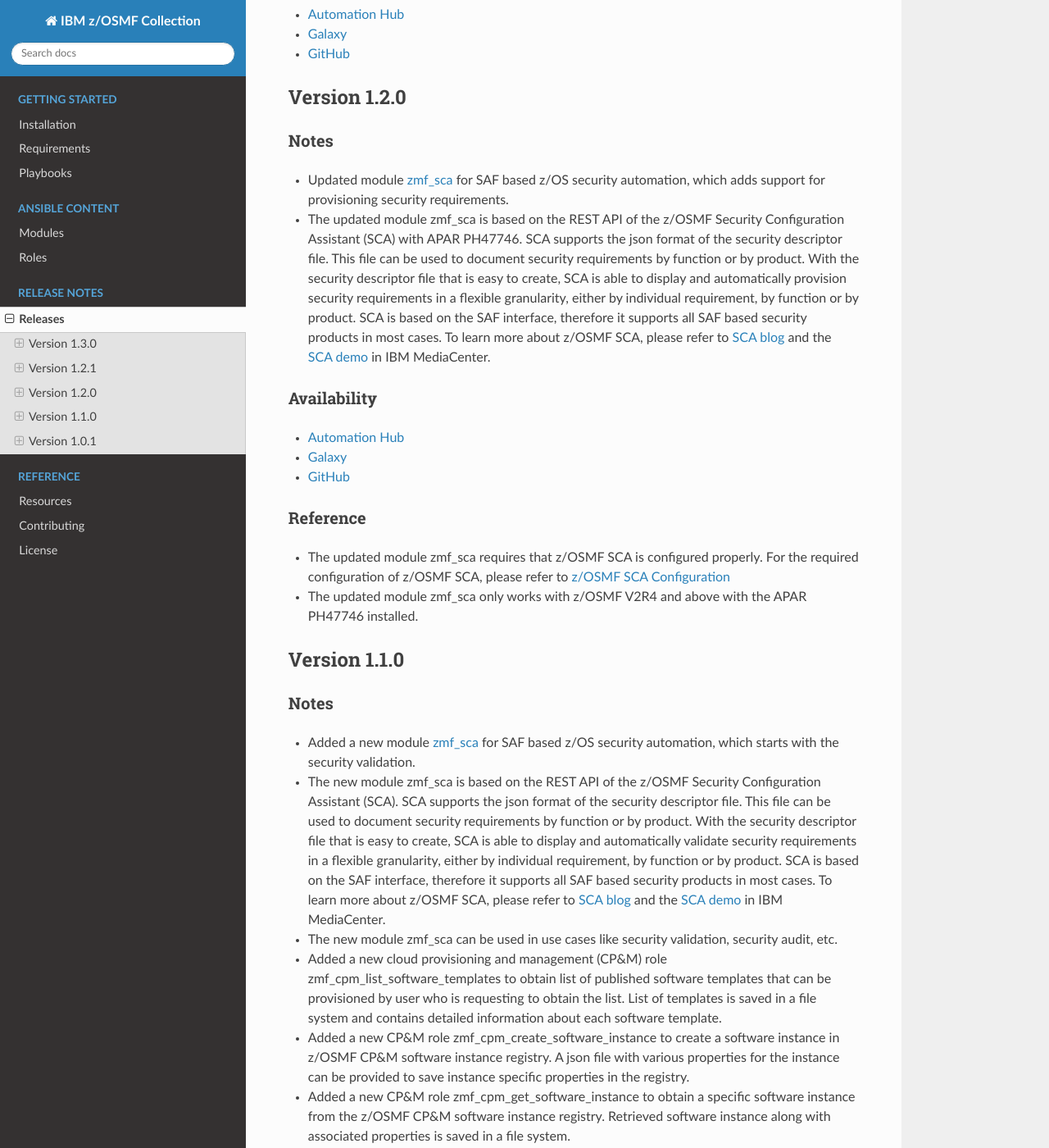
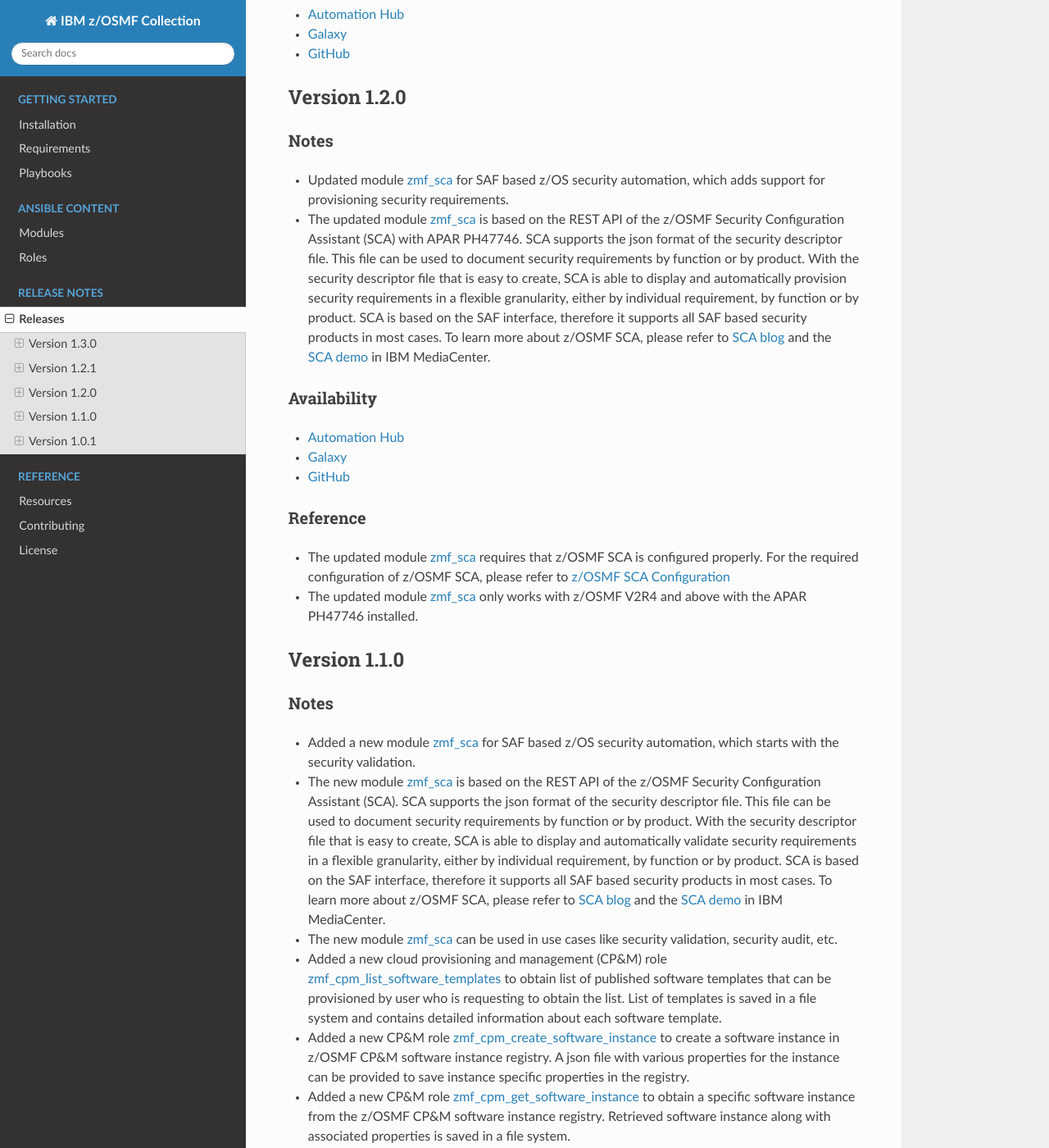
Before and after one commit to IBM/ibm_zosmf, a Sphinx documentation site: the page built from docs/source/release_notes.rst, in a window 1280 px wide and 1400 px high, scrolled down 1164 px. Shown: the whole window at 82% size. Built offline with Sphinx 7.4.7 and the Read the Docs theme 2.0.0, drawn with Linux system fonts in a browser that asks for light colours; some of the changed text lies outside the part shown.

```diff
--- a/docs/source/release_notes.rst
+++ b/docs/source/release_notes.rst
@@ -13,13 +13,13 @@ Version 1.3.0
 Notes
 -----
 
-* Added a new z/OSMF Software Management role zmf_swmgmt_identify_missing_critical_updates to determine if a software
+* Added a new z/OSMF Software Management role `zmf_swmgmt_identify_missing_critical_updates`_ to determine if a software
   instance is missing software updates to resolve PE PTFs, HIPER fixes, or other exception SYSMODs identified by ERROR
   HOLDDATA.  It also helps you identify the SYSMODs that resolve those exceptions.
-* Added a new z/OSMF Software Management role zmf_swmgmt_identify_missing_fixcat_updates to determine if a software
+* Added a new z/OSMF Software Management role `zmf_swmgmt_identify_missing_fixcat_updates`_ to determine if a software
   instance is missing updates for fix categories that might be applicable to the software instance.  It also helps you
   identify the SYSMODs that resolve the missing updates.
-* Added a new z/OSMF Software Management role zmf_swmgmt_search_software_updates to search a software instance for one
+* Added a new z/OSMF Software Management role `zmf_swmgmt_search_software_updates`_ to search a software instance for one
   or more software updates  to determine which updates are installed or updates that need to be installed.
 
 * New roles
@@ -64,7 +64,7 @@ Notes
 -----
 
 * Updated module `zmf_sca`_ for SAF based z/OS security automation, which adds support for provisioning security requirements.
-* The updated module zmf_sca is based on the REST API of the z/OSMF Security Configuration Assistant (SCA) with APAR PH47746.
+* The updated module `zmf_sca`_ is based on the REST API of the z/OSMF Security Configuration Assistant (SCA) with APAR PH47746.
   SCA supports the json format of the security descriptor file. This file can be used to document security requirements
   by function or by product. With the security descriptor file that is easy to create,
   SCA is able to display and automatically provision security requirements in a flexible granularity,
@@ -82,9 +82,9 @@ Availability
 Reference
 ---------
 
-* The updated module zmf_sca requires that z/OSMF SCA is configured properly.
+* The updated module `zmf_sca`_ requires that z/OSMF SCA is configured properly.
   For the required configuration of z/OSMF SCA, please refer to `z/OSMF SCA Configuration`_
-* The updated module zmf_sca only works with z/OSMF V2R4 and above with the APAR PH47746 installed.
+* The updated module `zmf_sca`_ only works with z/OSMF V2R4 and above with the APAR PH47746 installed.
 
 Version 1.1.0
 =============
@@ -120,9 +130,9 @@ Availability
 Reference
 ---------
 
-* The new module zmf_sca requires that z/OSMF SCA is configured properly.
+* The new module `zmf_sca`_ requires that z/OSMF SCA is configured properly.
   For the required configuration of z/OSMF SCA, please refer to `z/OSMF SCA Configuration`_
-* The new module zmf_sca only works with z/OSMF V2R4 and above with the APAR PH41248 installed.
+* The new module `zmf_sca`_ only works with z/OSMF V2R4 and above with the APAR PH41248 installed.
 * The new cloud provisioning and management roles requires z/OSMF cloud provisioning and management
   configured properly and users who will use these roles should be provided appropriate access on
   z/OS system.
@@ -165,7 +175,7 @@ Reference
 
 * Supported by `z/OS V2R3`_ or later.
 * Supported by `z/OS Management Facility`_ V2R3 or later.
-* Module zmf_authenticate is supported by z/OSMF APAR PH12143 (PTF UI66511 for V2R3, PTF UI66512 for V2R4).
+* Module `zmf_authenticate`_ is supported by z/OSMF APAR PH12143 (PTF UI66511 for V2R3, PTF UI66512 for V2R4).
 
 .. .............................................................................
 .. Global Links
```
Also changed, not shown: other parts of docs/source/release_notes.rst (+24 -5 lines).
